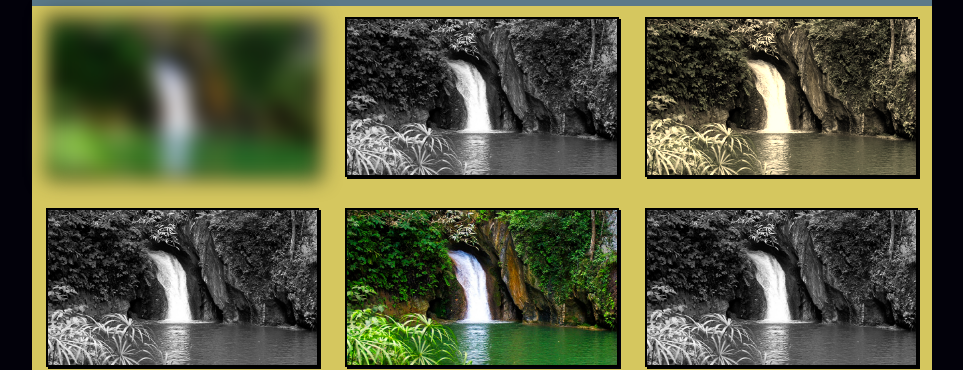
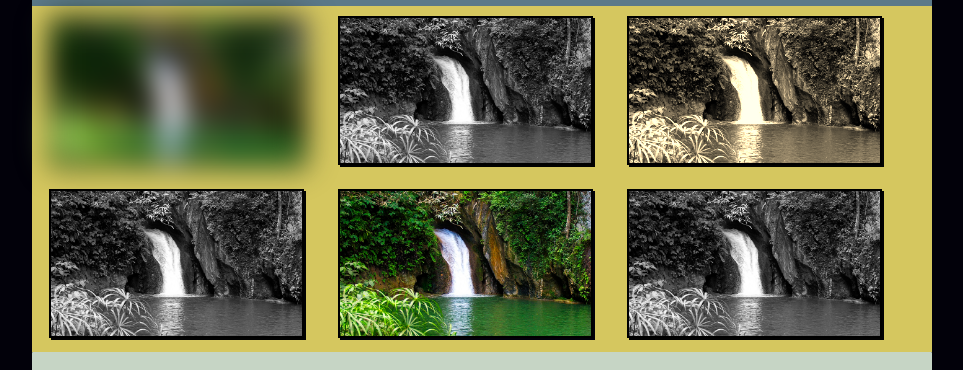
Before and after one commit to Jose-Baquero/CSS, a plain HTML site: page CSSJOSE/Paisajes.html in a window 1280 px wide. Shown: the part 83-453 px from the top of the page, without its empty margins (158-1121 px from the left). Drawn offline with Linux system fonts and the light colour scheme.

Commit message:
Renderización de imágenes
Renderización completa de imágenes

```diff
--- a/CSSJOSE/CSS/Estilo.css
+++ b/CSSJOSE/CSS/Estilo.css
@@ -79,12 +79,14 @@ nav a{
 .contenedor3{
   background-color:  #C6d5c5;
   border: 1px solid #C6d5c5;
-  flex-direction: row;
   display: -webkit-flex;
   text-align: center;
   color: black;
   font-size: 1em;
   border-radius: 0px 0px 10px 10px;
+  display: flex;
+  -webkit-flex-flow: row wrap;
+  flex-flow: row wrap;
 }
 .datos1{
   width: 24%;
@@ -111,65 +113,102 @@ p img{
 }
 .contenedor4{
   background-color: #d5c75f;
-  border: 1px solid #d5c75f;
+  text-align: center;
+  display: -webkit-flex;
+  display: flex;
+  -webkit-flex-flow: row wrap;
+  flex-flow: row wrap;
+}
+.contenedor5{
+  background-color: #d5c75f;
   flex-direction: row;
   display: flex;
   text-align: center;
   color: white;
   font-size: 2em;
 }
-.contenedor5{
-  background-color: #d5c75f;
-  border: 1px solid #d5c75f;
-  flex-direction: row;
-  display: flex;
+.imagen41{
+  width: 31%;
   text-align: center;
-  color: white;
-  font-size: 2em;
+  margin: 5px;
+  -webkit-filter:blur(10px)
 }
-#imagen41 img{
+.imagen41 img{
   width: 90%;
   text-align: center;
-  margin: 10px;
+  margin: 5px;
   border: 2px solid black;
   box-shadow: 2px 2px  #02010a;
   -webkit-filter:blur(10px)
 }
-#imagen42 img{
+
+.imagen42{
+  width: 31%;
+  text-align: center;
+  margin: 5px;
+  -webkit-filter:grayscale(100%)
+}
+.imagen42 img{
   width: 90%;
   text-align: center;
-  margin: 10px;
+  margin: 5px;
   border: 2px solid black;
   box-shadow: 2px 2px  #02010a;
   -webkit-filter:grayscale(100%)
 }
-#imagen43 img{
+
+.imagen43{
+  width: 31%;
+  text-align: center;
+  margin: 5px;
+  -webkit-filter:sepia(90%)
+}
+.imagen43 img{
   width: 90%;
   text-align: center;
-  margin: 10px;
+  margin: 5px;
   border: 2px solid black;
   box-shadow: 2px 2px  #02010a;
   -webkit-filter:sepia(90%)
 }
-#imagen44 img{
+
+.imagen44{
+  width: 31%;
+  text-align: center;
+  margin: 5px;
+  -webkit-filter:grayscale(100%)
+}
+.imagen44 img{
   width: 90%;
   text-align: center;
-  margin: 10px;
+  margin: 5px;
   border: 2px solid black;
   box-shadow: 2px 2px  #02010a;
   -webkit-filter:grayscale(100%)
 }
-#imagen45 img{
+.imagen45{
+  width: 31%;
+  text-align: center;
+  margin: 5px;
+}
+.imagen45 img{
   width: 90%;
   text-align: center;
-  margin: 10px;
+  margin: 5px;
   border: 2px solid black;
   box-shadow: 2px 2px  #02010a;
 }
-#imagen46 img{
+
+.imagen46{
+  width: 31%;
+  text-align: center;
+  margin: 5px;
+  -webkit-filter:grayscale(100%)
+}
+.imagen46 img{
   width: 90%;
   text-align: center;
-  margin: 10px;
+  margin: 5px;
   border: 2px solid black;
   box-shadow: 2px 2px  #02010a;
   -webkit-filter:grayscale(100%)
@@ -188,32 +227,57 @@ p img{
     text-align: center;
     margin: 0 auto;
   }
-  #imagen2 {
+  #imagen2{
   width: 100%;
   margin: 0 auto;
   }
-  #imagen3 {
+  #imagen3{
   width: 100%;
   margin: 0 auto;
   }
-  .datos1 {
+  .datos1{
     width: 100%;
     margin:0 auto;
     order: 1;
   }
-  .datos2 {
+  .datos2{
     width: 100%;
     margin:0 auto;
     order: 2;
   }
-  .datos3 {
+  .datos3{
     width: 100%;
     margin:0 auto;
     order: 3;
   }
-  .datos4 {
+  .datos4{
     width: 100%;
     margin:0 auto;
     order: 4;
   }
+  .imagen41{
+  width: 100%;
+  margin: 0 auto;
+  }
+  .imagen42{
+  width: 100%;
+  margin: 0 auto;
+  }
+  .imagen43{
+  width: 100%;
+  margin: 0 auto;
+  }
+  .imagen44{
+  width: 100%;
+  margin: 0 auto;
+  }
+  .imagen45{
+  width: 100%;
+  margin: 0 auto;
+  }
+  .imagen46{
+  width: 100%;
+  margin: 0 auto;
+  }
+
 }
--- a/CSSJOSE/Paisajes.html
+++ b/CSSJOSE/Paisajes.html
@@ -21,25 +21,23 @@
           <a href="Index.html" target="_blank"> Inicio |</a><a href="Paisajes.html" target="_blank"> Paisajes |</a><a href="Retratos.html" target="_blank"> Retratos |</a>
         </nav>
     </div>
-    <div class="contenedor4">
-      <div id="imagen41">
+    <div class="contenedor4" role="main">
+      <div class="imagen41">
       <img src="FOTOS/Paisaje.jpg" >
       </div>
-      <div id="imagen42">
+      <div class="imagen42">
       <img src="FOTOS/Paisaje.jpg" >
       </div>
-      <div id="imagen43">
+      <div class="imagen43">
       <img src="FOTOS/Paisaje.jpg" >
       </div>
-      </div>
-      <div class="contenedor5">
-      <div id="imagen44">
+      <div class="imagen44">
       <img src="FOTOS/Paisaje.jpg" >
       </div>
-      <div id="imagen45">
+      <div class="imagen45">
       <img src="FOTOS/Paisaje.jpg" >
       </div>
-      <div id="imagen46">
+      <div class="imagen46">
       <img src="FOTOS/Paisaje.jpg" >
       </div>
       </div>
@@ -58,9 +56,9 @@
       <section class="datos3">
         <h2>Redes sociales</h2>
         <p>Comparte en nuestras redes</p>
-        <p> <img src="FOTOS/Face.png" alt="face" align="left"> comenzandofotografia</p>
-        <p> <img src="FOTOS/Twit.png" alt="Twit" align="left"> @comenzandofotografia</p>
-        <p> <img src="FOTOS/Insta.png" alt="Insta" align="left"> comenzandofotografia</p>
+        <p> <img src="FOTOS/Face.png" alt="face" align="center"> comenzandofotografia</p>
+        <p> <img src="FOTOS/Twit.png" alt="Twit" align="center"> @comenzandofotografia</p>
+        <p> <img src="FOTOS/Insta.png" alt="Insta" align="center"> comenzandofotografia</p>
       </section>
       <section class="datos4">
         <h2>Derechos</h2>
```
Also changed, not shown: CSSJOSE/Retratos.html (+9 -11 lines), CSSJOSE/index.html (+8 -8 lines).
